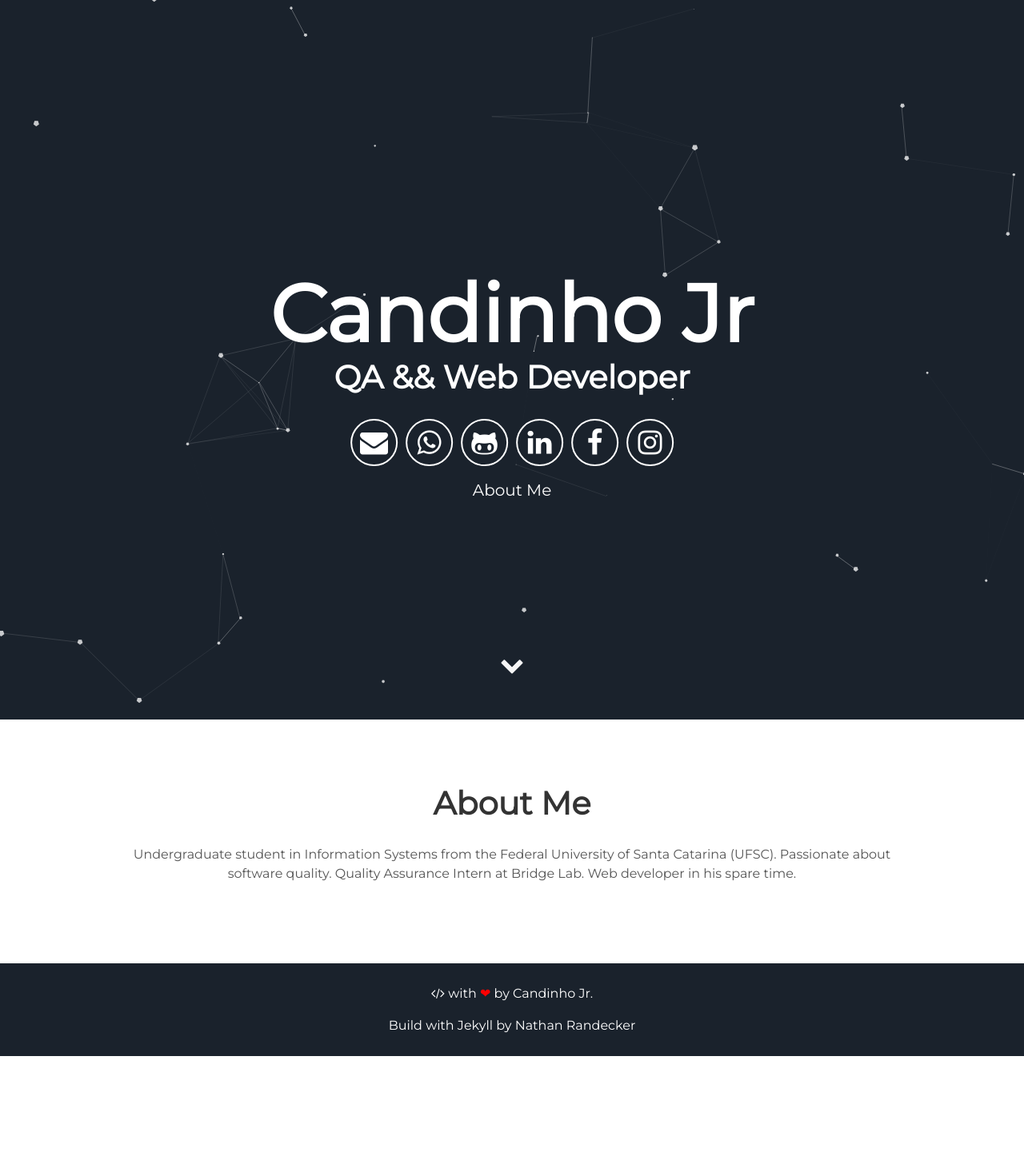
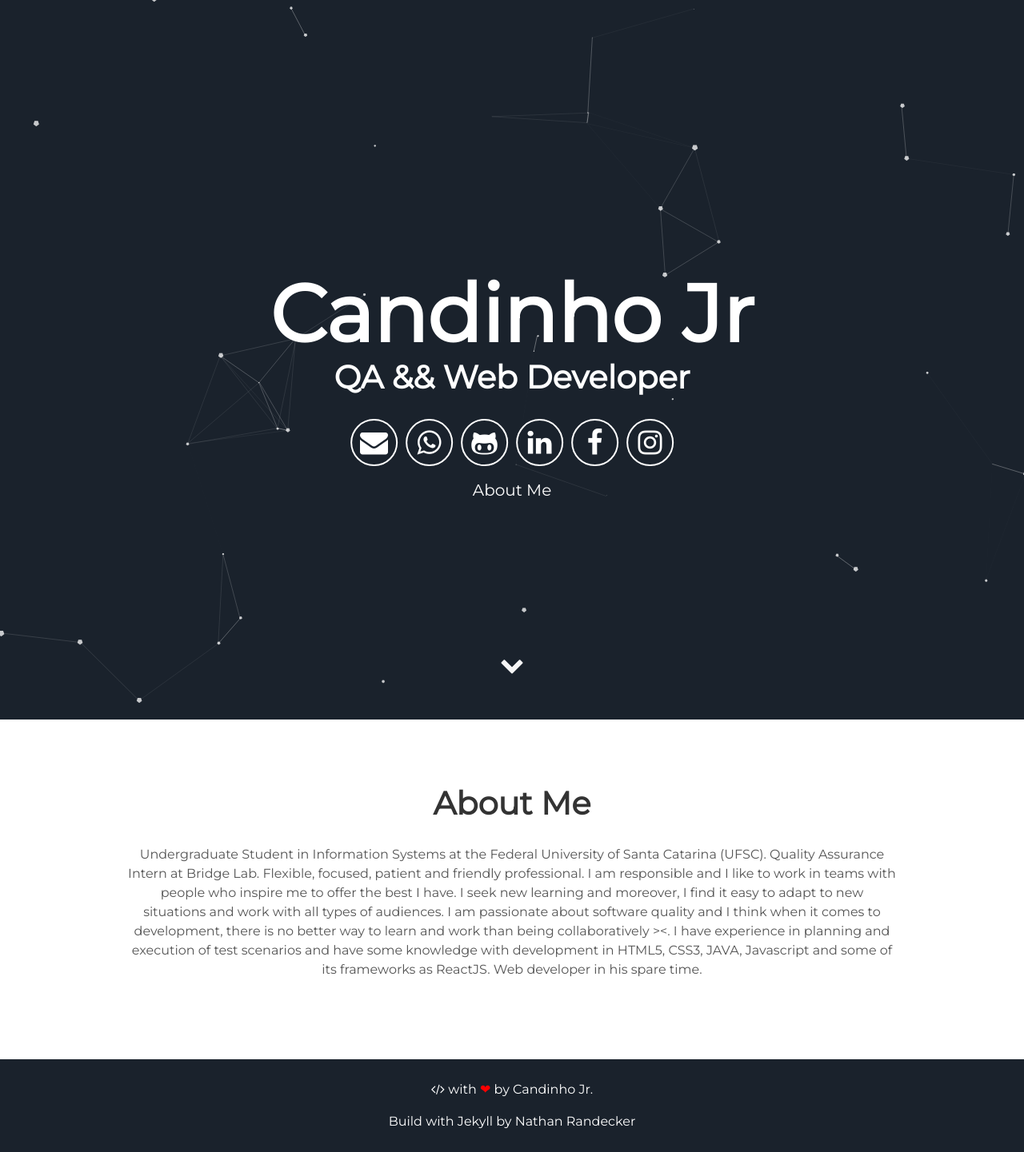
Before and after one commit to candinhojr/candinhojr.github.io, a Jekyll site: the page built from index.html, in a window 1280 px wide. Shown: the whole page at 80% size. Built offline with Jekyll 4.4.1, drawn with Linux system fonts in a browser that asks for light colours; before the commit the page ends 1321 px from its top, so only the background shows below that.

Commit message:
Update personal description and linkedin link

```diff
--- a/_config.yml
+++ b/_config.yml
@@ -6,15 +6,14 @@ description: My personal page
 
 # User settings
 username: Candinho Jr
-user_description: Undergraduate student in Information Systems from the Federal University of Santa Catarina (UFSC). Passionate about software quality. Quality Assurance Intern at Bridge Lab. Web developer in his spare time.
+user_description: Undergraduate Student in Information Systems at the Federal University of Santa Catarina (UFSC). Quality Assurance Intern at Bridge Lab. Flexible, focused, patient and friendly professional. I am responsible and I like to work in teams with people who inspire me to offer the best I have. I seek new learning and moreover, I find it easy to adapt to new situations and work with all types of audiences. I am passionate about software quality and I think when it comes to development, there is no better way to learn and work than being collaboratively ><. I have experience in planning and execution of test scenarios and have some knowledge with development in HTML5, CSS3, JAVA, Javascript and some of its frameworks as ReactJS. Web developer in his spare time.
 user_title: QA && Web Developer
 email: candinholuiz@gmail.com
-twitter_username: lorem_ipsum
-github_username:  candinhojr
-gplus_username:  lorem_ipsum
+twitter_username: candinhojr
+github_username: candinhojr
 
 # Google-analytics
 google-analytics:
-  id: ""
+  id: ''
 
-exclude: ['package.json', 'src' , 'node_modules']
+exclude: ['package.json', 'src', 'node_modules']
--- a/_includes/header.html
+++ b/_includes/header.html
@@ -6,11 +6,16 @@
     </h1>
     <div class="header-icons">
       <a aria-label="Send email" href="mailto:candinholuiz@gmail.com"><i class="icon fa fa-envelope"></i></a>
-        <a aria-label="Send message" target="_blank" href="http://api.whatsapp.com/send?1=pt_BR&phone=5548996579797"><i class="icon fa fa-whatsapp"></i></a>
-        <a aria-label="My Github" target="_blank" href="https://www.github.com/candinhojr"><i class="icon fa fa-github-alt" aria-hidden="true"></i></a>
-        <a aria-label="My Linkedin" target="_blank" href="https://www.linkedin.com/in/candinho-junior/"><i class="icon fa fa-linkedin" aria-hidden="true"></i></a>
-        <a aria-label="My Facebook" target="_blank" href="https://www.facebook.com/profile.php?id=100002512955401"><i class="icon fa fa-facebook" aria-hidden="true"></i></a>
-        <a aria-label="My Instagram" target="_blank" href="https://www.instagram.com/candinhojr_/"><i class="icon fa fa-instagram"></i></a>
+      <a aria-label="Send message" target="_blank" href="http://api.whatsapp.com/send?1=pt_BR&phone=5548996579797"><i
+          class="icon fa fa-whatsapp"></i></a>
+      <a aria-label="My Github" target="_blank" href="https://www.github.com/candinhojr"><i
+          class="icon fa fa-github-alt" aria-hidden="true"></i></a>
+      <a aria-label="My Linkedin" target="_blank" href="https://www.linkedin.com/in/candinhojr/"><i
+          class="icon fa fa-linkedin" aria-hidden="true"></i></a>
+      <a aria-label="My Facebook" target="_blank" href="https://www.facebook.com/profile.php?id=100002512955401"><i
+          class="icon fa fa-facebook" aria-hidden="true"></i></a>
+      <a aria-label="My Instagram" target="_blank" href="https://www.instagram.com/candinhojr_/"><i
+          class="icon fa fa-instagram"></i></a>
     </div>
     <div class="header-links">
       <a class="link" href="#about" data-scroll>About Me</a>
```
Lines whose indentation alone changed are shown as unchanged.
